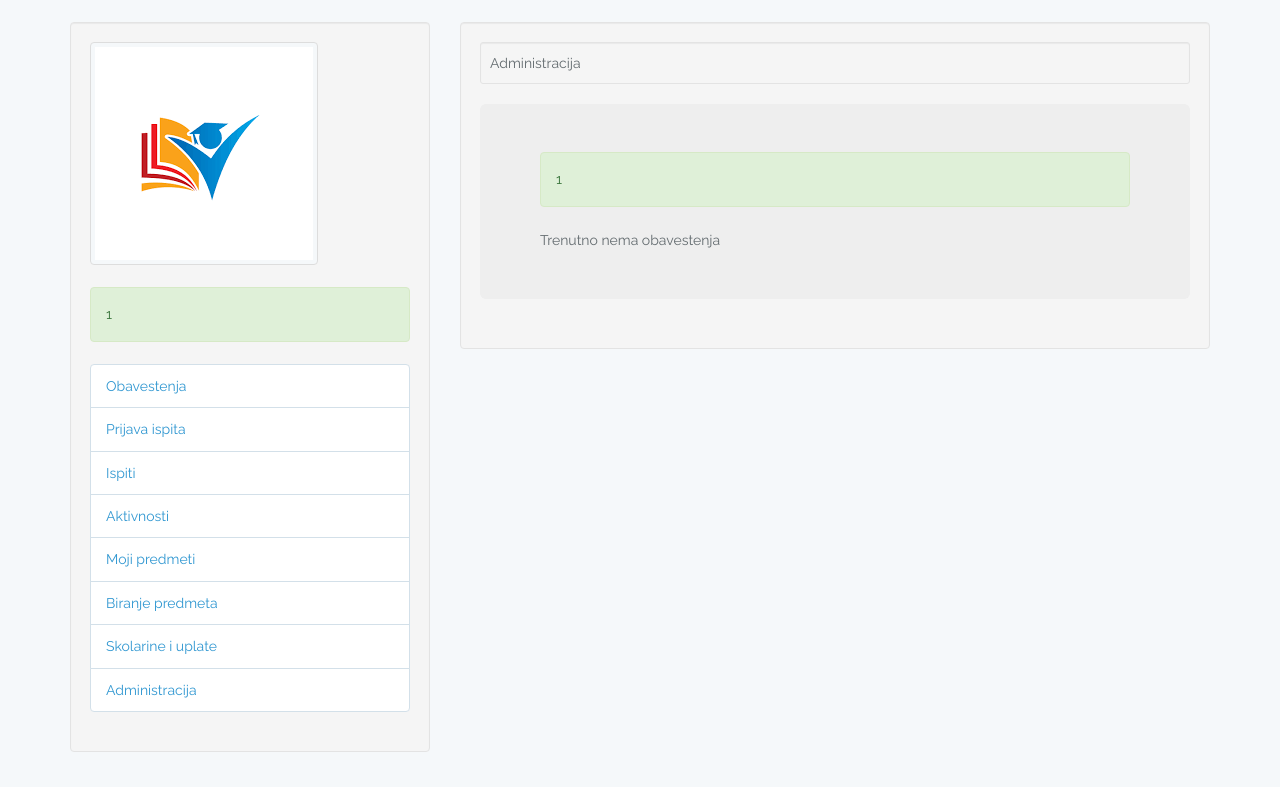
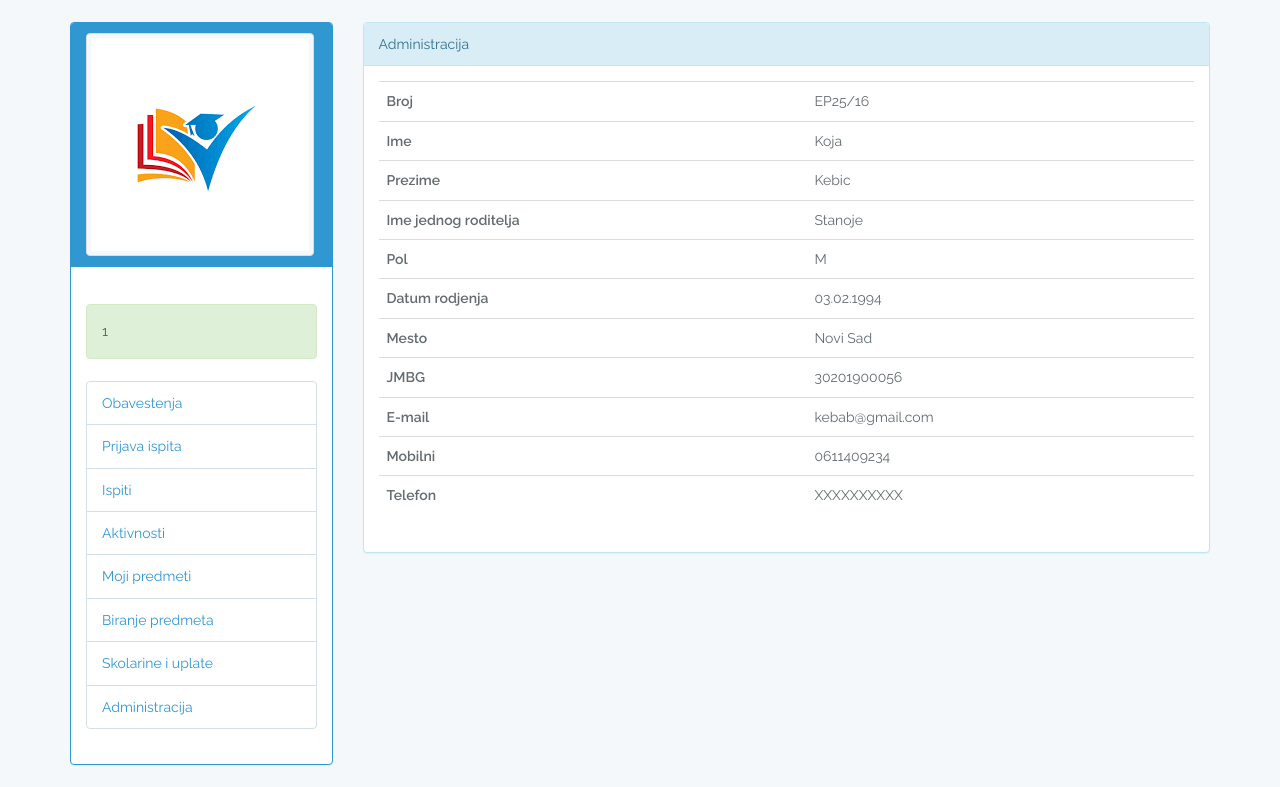
Before and after one commit to aleksandars1994/laravel-student-sluzba, a Laravel app: page /home/administracija in a window 1280 px wide. Shown: the part 51-838 px from the top of the page. Before the commit the page ends 803 px from the top, so only its background shows below. Run offline with Laravel 8, Linux system fonts and the light colour scheme; the visitor is signed in with stand-in values (Sample User, id 1); settings files or empty folders that the repository lacks are supplied.

Commit message:
Promene u 9

```diff
--- a/resources/views/home.blade.php
+++ b/resources/views/home.blade.php
@@ -3,11 +3,11 @@
 @section('content')
 <div class="container">
      <div class="row justify-content-start">
-        <div class="col-md-4">
-            <div class="well">
-                <div class="card-header"><img class="img-thumbnail" src="/pics/logo.png"></div>
+        <div class="col-md-3">
+            <div class="panel panel-primary">
+                <div class="panel-heading"><img class="img-thumbnail" src="/pics/logo.png"></div>
                 <br>
-                <div class="card-body">
+                <div class="panel-body">
                     @if (session('status'))
                         <div class="alert alert-success" role="alert">
                             {{ session('status') }}
--- a/resources/views/links/administracija.blade.php
+++ b/resources/views/links/administracija.blade.php
@@ -1,18 +1,57 @@
 @extends('home')
 
 @section('info')
-	<div class="col-md-8">
-            <div class="well">
-                <div class="well well-sm">Administracija</div>
+	<div class="col-md-9">
+            <div class="panel panel-info">
+                <div class="panel-heading">Administracija</div>
 
-                <div class="jumbotron">
-                    @if (session('status'))
-                        <div class="alert alert-success" role="alert">
-                            {{ session('status') }}
-                        </div>
-                    @endif
-
-                    Trenutno nema obavestenja
+                <div class="panel-body">
+                   <table class="table table-hover">
+                                <tr>
+                                    <th col-sm-3>Broj</th>
+                                    <td>EP25/16</td>
+                                </tr>
+                                <tr>
+                                    <th col-sm-3>Ime</th>
+                                    <td>Koja</td>
+                                </tr>
+                                <tr>
+                                    <th col-sm-3>Prezime</th>
+                                    <td>Kebic</td>
+                                </tr>
+                                <tr>
+                                    <th col-sm-3>Ime jednog roditelja</th>
+                                    <td>Stanoje</td>
+                                </tr>
+                                <tr>
+                                    <th col-sm-3>Pol</th>
+                                    <td>M</td>
+                                </tr>
+                                <tr>
+                                    <th col-sm-3>Datum rodjenja</th>
+                                    <td>03.02.1994</td>
+                                </tr>
+                                <tr>
+                                    <th col-sm-3>Mesto</th>
+                                    <td>Novi Sad</td>
+                                </tr>
+                                <tr>
+                                    <th col-sm-3>JMBG</th>
+                                    <td>30201900056</td>
+                                </tr>
+                                <tr>
+                                    <th col-sm-3>E-mail</th>
+                                    <td>kebab@gmail.com</td>
+                                </tr>
+                                <tr>
+                                    <th col-sm-3>Mobilni</th>
+                                    <td>0611409234</td>
+                                </tr>
+                                <tr>
+                                    <th col-sm-3>Telefon</th>
+                                    <td>XXXXXXXXXX</td>
+                                </tr>
+                        </table>
                 </div>
             </div>
         </div>
```
Also changed, not shown: resources/views/links/aktivnosti.blade.php (+4 -4 lines), resources/views/links/biranje_p.blade.php (+15 -11 lines), resources/views/links/info.blade.php (+4 -4 lines), resources/views/links/ispiti.blade.php (+22 -11 lines), resources/views/links/moji_predmeti.blade.php (+17 -11 lines), resources/views/links/prijava_ispita.blade.php (+4 -4 lines), resources/views/links/skolarine_i_uplata.blade.php (+31 -10 lines).
